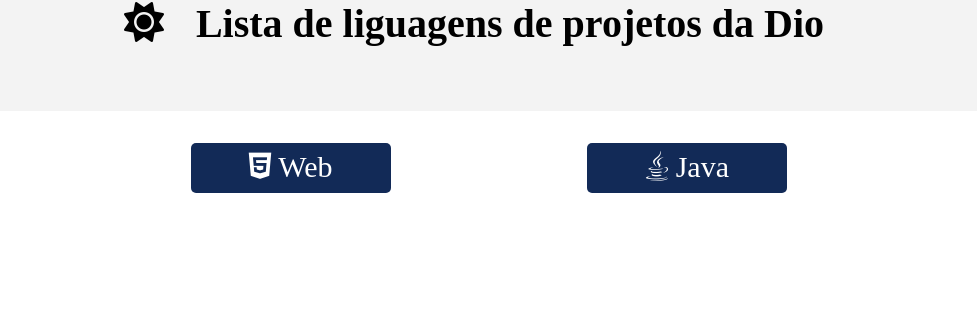
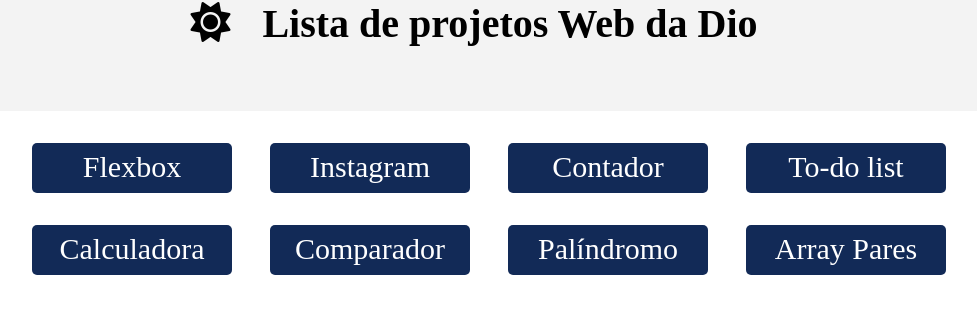
Before and after one commit to Kazuto-neves/Desafios-dio-js.io, a plain HTML site: page index.html in a window 1280 px wide. Shown: the whole page, without its empty margins (150-1127 px from the left). Drawn offline with nearby package versions, Linux system fonts and the light colour scheme.

Commit message:
re-organisação do repositorio

```diff
--- a/index.html
+++ b/index.html
@@ -9,22 +9,28 @@
         integrity="sha512-KfkfwYDsLkIlwQp6LFnl8zNdLGxu9YAA1QvwINks4PhcElQSvqcyVLLD9aMhXd13uQjoXtEKNosOWaZqXgel0g=="
         crossorigin="anonymous" referrerpolicy="no-referrer" />
     <link rel="stylesheet" href="./css/style.css">
-    <title>Catalago de projetos-Linguagens</title>
+    <title>Catalago de projetos - Js</title>
 </head>
 
 <body>
     <div id="menu">
         <a><span id="theme"><i class="fa-solid fa-sun"></i></span></a>
-        <h2>Lista de liguagens de projetos da Dio</h2>
+        <h2>Lista de projetos Web da Dio</h2>
     </div>
     <div id="container">
         <div id="list">
-            <a class="button" href="html/List_Web.html"><span><i class="fa-brands fa-html5"></i> Web</span></a>
-            <a class="button" href="html/List_Java.html"><span><i class="fa-brands fa-java"></i> Java</span></a>
+            <a class="button" href="./Web-Html/Css_display_Flex/index.html">Flexbox</a>
+            <a class="button" href="./Web-Html/instagram-dio/index.html">Instagram</a>
+            <a class="button" href="./Web-Html/Contador/index.html">Contador</a>
+            <a class="button" href="./Web-Html/To-do_list/index.html">To-do list</a>
+            <a class="button" href="./Web-Html/Calculadora_JS/index.html">Calculadora</a>
+            <a class="button" href="./Web-Html/Comparador_de_Valores/index.html">Comparador</a>
+            <a class="button" href="./Web-Html/Palindromo/index.html">Palíndromo</a>
+            <a class="button" href="./Web-Html/arrayPares/index.html">Array Pares</a>
         </div>
     </div>
     <script src="https://code.jquery.com/jquery-3.6.0.min.js"
-integrity="sha256-/xUj+3OJU5yExlq6GSYGSHk7tPXikynS7ogEvDej/m4=" crossorigin="anonymous"></script>
+    integrity="sha256-/xUj+3OJU5yExlq6GSYGSHk7tPXikynS7ogEvDej/m4=" crossorigin="anonymous"></script>
     <script src="./js/script.js"></script>
 </body>
 </html>
```
Also changed, not shown: README.md, Web-Html/instagram-dio/README.md.
